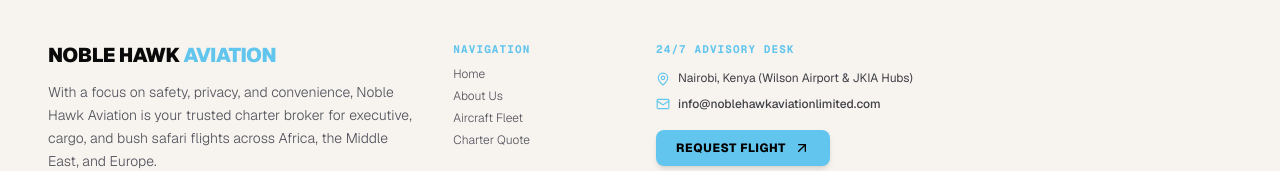
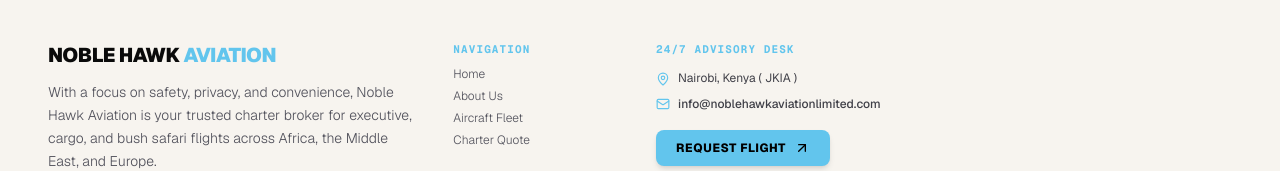
Before and after one commit to mosaremot-gif/nobblehawkaviationlimited, a Next.js app: page /fleet in a window 1280 px wide. Shown: the part 4350-4521 px from the top of the page. Built offline with nearby package versions, Linux system fonts and the light colour scheme.

Commit message:
Design fixes

```diff
--- a/src/components/Footer.tsx
+++ b/src/components/Footer.tsx
@@ -56,7 +56,7 @@
             <div className="space-y-2.5 text-xs text-zinc-700">
               <div className="flex items-start gap-2">
                 <MapPin className="w-3.5 h-3.5 text-[#62c5ed] shrink-0 mt-0.5" />
-                <span>Nairobi, Kenya (Wilson Airport & JKIA Hubs)</span>
+                <span>Nairobi, Kenya ( JKIA )</span>
               </div>
 
               <a
--- a/src/components/Navbar.tsx
+++ b/src/components/Navbar.tsx
@@ -117,7 +117,7 @@
               onClick={() => setMobileMenuOpen(false)}
               className="hover:text-[#62C5ED] transition-colors"
             >
-              Charter Rates
+              Book with us
             </Link>
           </nav>
 
```
